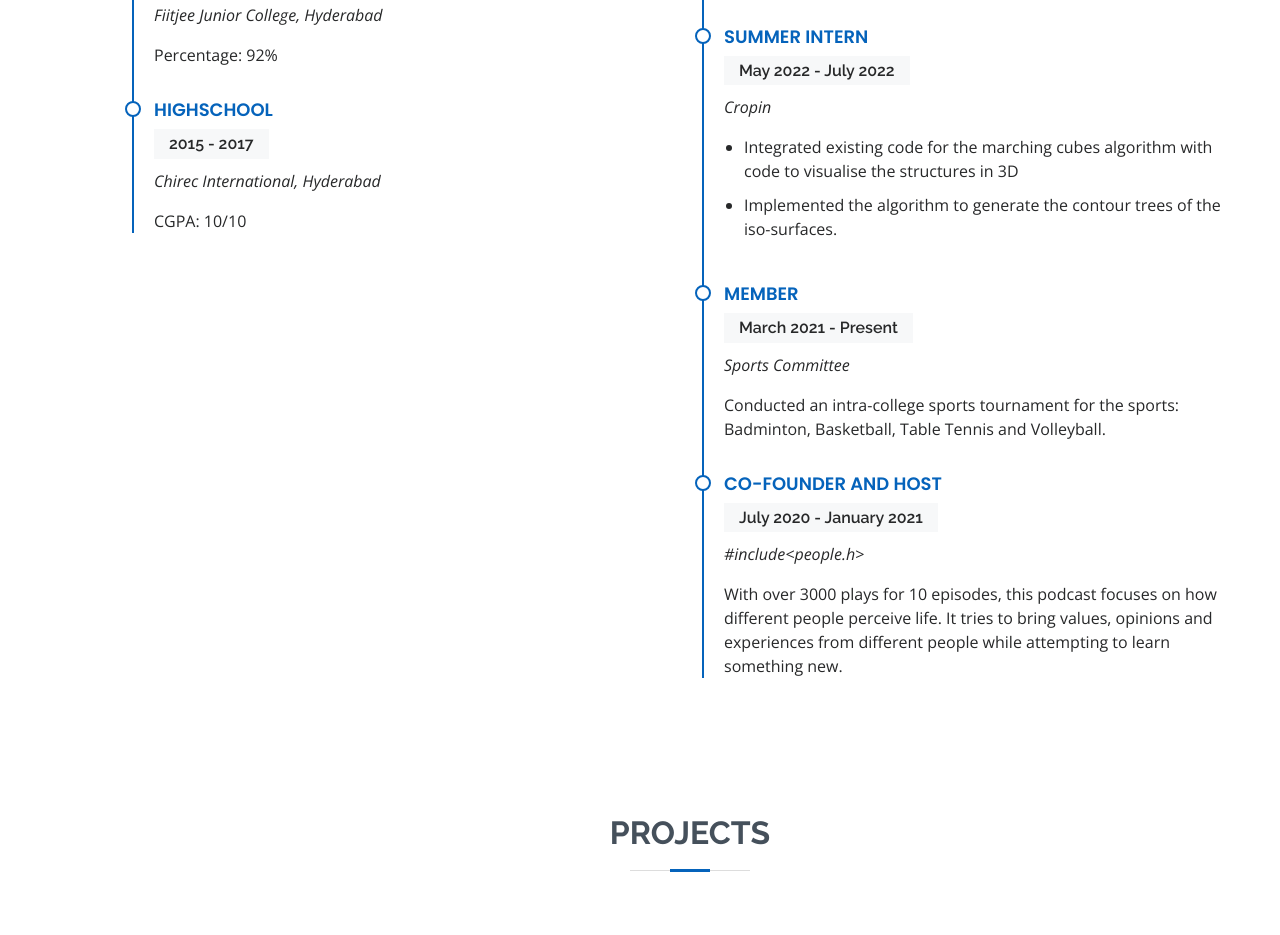
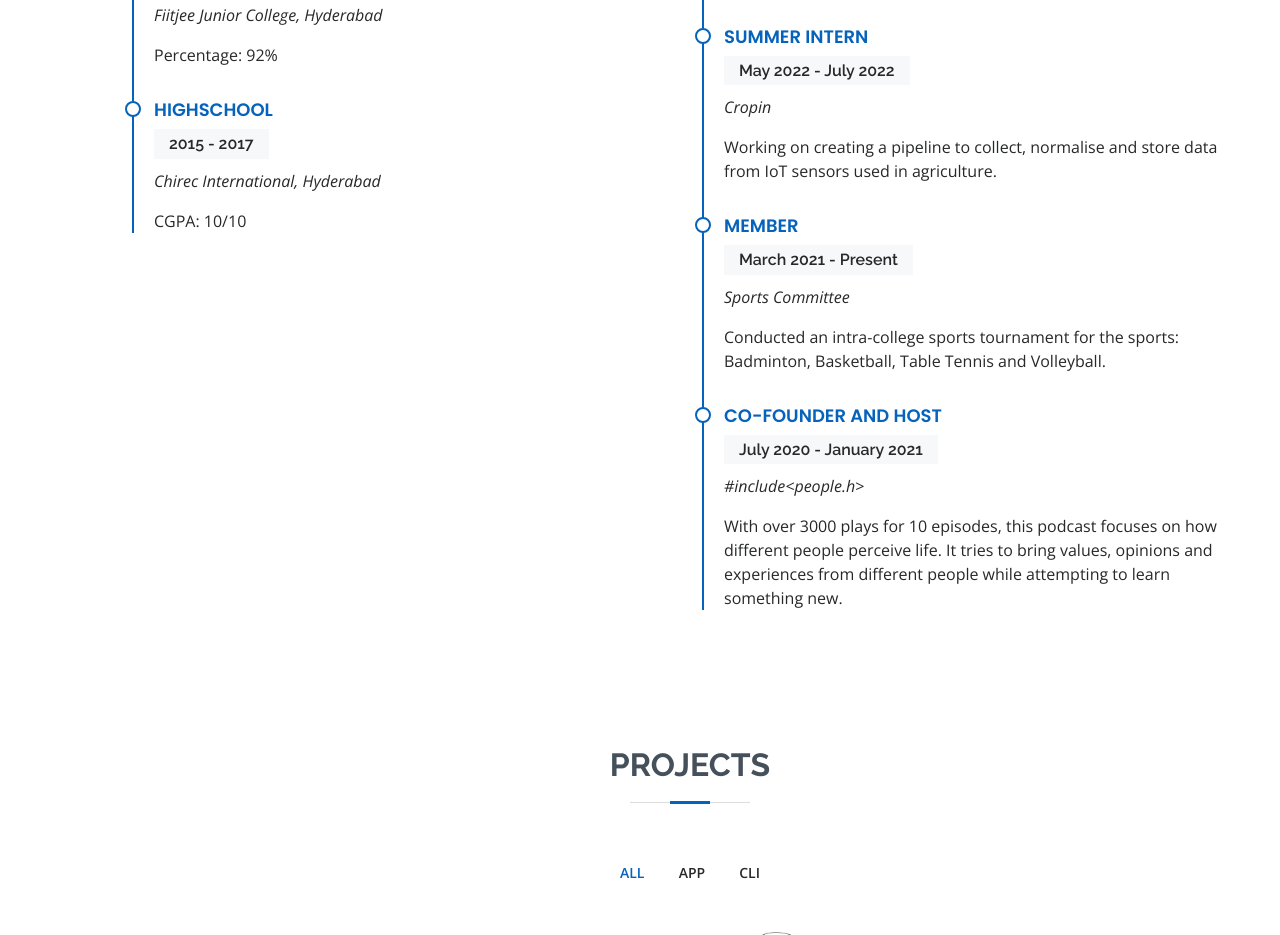
Before and after one commit to avantikaaa/avantikaaa.github.io, a plain HTML site: page index.html in a window 1280 px wide. Shown: the part 2700-3635 px from the top of the page. Drawn offline with nearby package versions, Linux system fonts and the light colour scheme.

Commit message:
cropin exp elaborated

```diff
--- a/index.html
+++ b/index.html
@@ -273,10 +273,9 @@
               <h4>Summer Intern</h4>
               <h5>May 2022 - July 2022</h5>
               <p><em>Cropin</em></p>
-              <ul>
-                <li>Integrated existing code for the marching cubes algorithm with code to visualise the structures in 3D</li>
-                <li>Implemented the algorithm to generate the contour trees of the iso-surfaces.</li>
-              </ul>
+              <p>
+                Working on creating a pipeline to collect, normalise and store data from IoT sensors used in agriculture.
+              </p>
             </div>
             <div class="resume-item">
               <h4>Member</h4>
```
